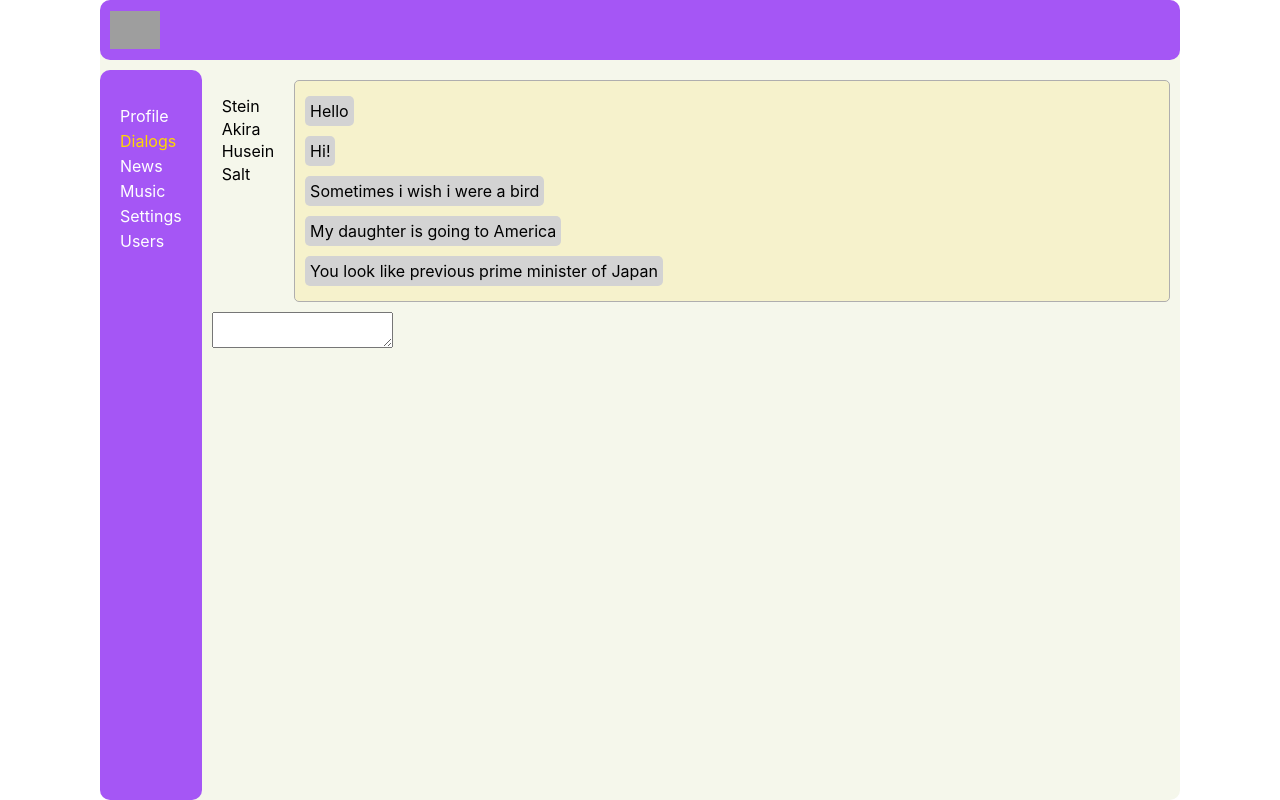
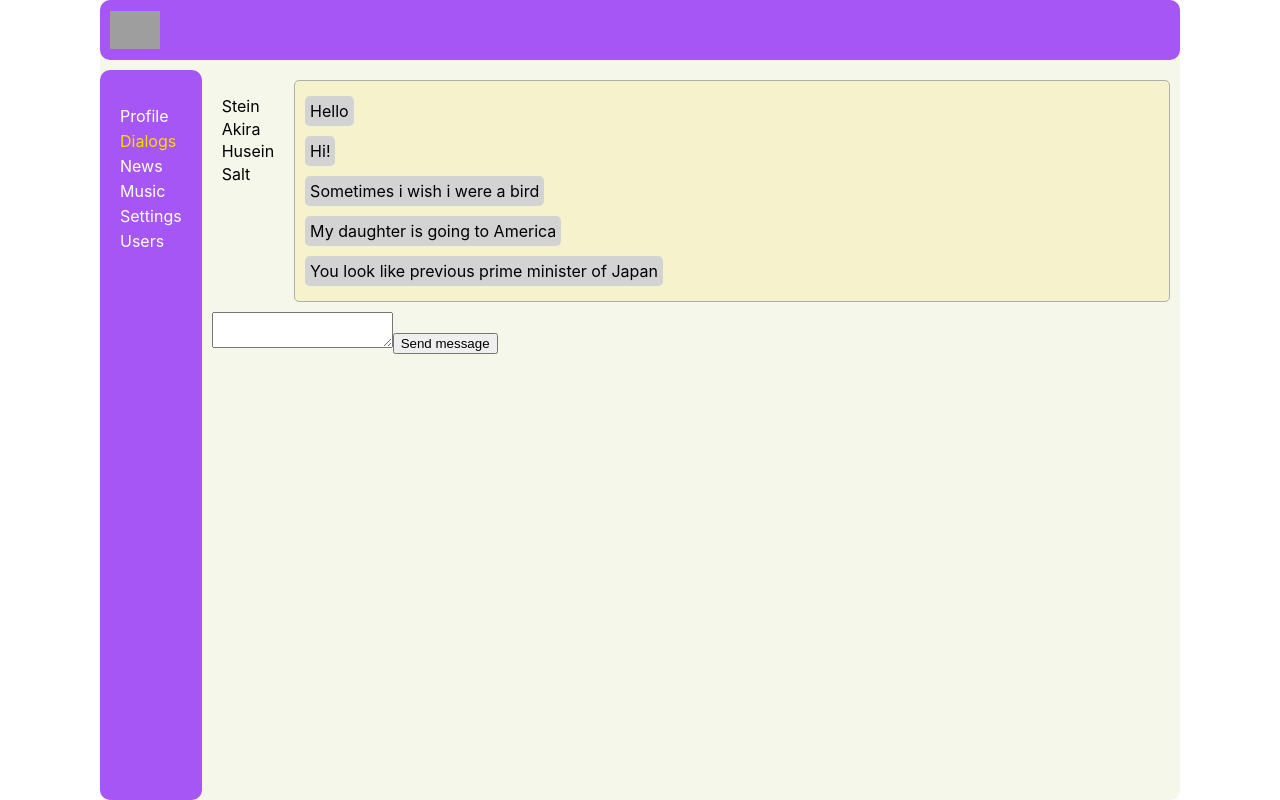
Before and after one commit to Ravshanichk/socNetwork, a React (Create React App) app: page /dialogs in a window 1280 px wide. Built offline with nearby package versions, Linux system fonts and the light colour scheme; grey boxes are pictures that could not be loaded.

Commit message:
33. FLUX architecture render.js

```diff
--- a/src/App.js
+++ b/src/App.js
@@ -14,14 +14,13 @@ const App = (props) => {
 
 
 
-
   return (
     <div className={s.wrapper}>
       <Header />
       <Navbar />
       <div className={s.content}>
         <Routes>
-          <Route path="/profile" element={<Profile posts={props.appState.profilePage} />} />
+          <Route path="/profile" element={<Profile posts={props.appState.profilePage} addPost={props.addPost} />} />
           <Route path="/dialogs/*" element={<Dialogs dialogItems={props.appState.dialogsPage.dialogsItems} messages={props.appState.dialogsPage.messages}/>} />
           <Route path="/news" element={<News />} />
           <Route path="/Music" element={<Music />} />
--- a/src/components/Dialogs/Dialogs.jsx
+++ b/src/components/Dialogs/Dialogs.jsx
@@ -1,9 +1,16 @@
-import React from "react";
+import React, { useRef } from "react";
 import s from "./Dialogs.module.css";
 import DialogUser from "./DialogUser/DialogUser";
 import Message from "./Message/Message";
 
 const Dialogs = (props) => {
+
+  let newMessage = useRef();
+
+  let addMessage = () =>{
+    let text = newMessage.current.value;
+    alert(text)
+  }
   debugger
   return (
     <div>
@@ -28,7 +35,8 @@ const Dialogs = (props) => {
         </div>
       </div>
       <div>
-      <textarea></textarea>
+      <textarea ref={newMessage}></textarea>
+      <button onClick={addMessage}>Send message</button>
       </div>
 
     </div>
--- a/src/components/Profile/MyPosts/MyPosts.jsx
+++ b/src/components/Profile/MyPosts/MyPosts.jsx
@@ -8,7 +8,8 @@ const MyPosts = (props) => {
 
   let addPost = () =>{
     let text = newPostElement.current.value;
-    alert(text)
+    props.addPost(text)
+    text = '';
   }
 
   return (
--- a/src/components/Profile/Profile.jsx
+++ b/src/components/Profile/Profile.jsx
@@ -8,7 +8,7 @@ const Profile = (props) =>{
     return(
         <div className={s.profile}>
             <ProfileInfo/>
-            <MyPosts posts={props.posts}></MyPosts>
+            <MyPosts posts={props.posts} addPost={props.addPost}></MyPosts>
         </div>
     )
 }
--- a/src/index.js
+++ b/src/index.js
@@ -1,21 +1,6 @@
-import React from 'react';
-import ReactDOM from 'react-dom/client';
-import './index.css';
-import App from './App';
-import reportWebVitals from './reportWebVitals';
-import { BrowserRouter } from 'react-router-dom';
-import state from './redux/state';
-
-const root = ReactDOM.createRoot(document.getElementById('root'));
-root.render(
-  <BrowserRouter>
-    <App appState = {state}/>
-  </BrowserRouter>
+import renderEntireTree from './render';
+import state from './redux/state'
 
 
-);
 
-// If you want to start measuring performance in your app, pass a function
-// to log results (for example: reportWebVitals(console.log))
-// or send to an analytics endpoint. Learn more: https://bit.ly/CRA-vitals
-reportWebVitals();
+renderEntireTree(state);
--- a/src/redux/state.js
+++ b/src/redux/state.js
@@ -1,10 +1,8 @@
+import renderEntireTree from "../render";
+
 let state = {
   profilePage: [
-    {
-      id: 1,
-      message: "Sometime owls are not what they look like",
-      likeCount: 3,
-    },
+    { id: 1,message: "Sometime owls are not what they look like",likeCount: 3,},
     { id: 2, message: "YOU!", likeCount: 0 },
     { id: 3, message: "Just let it go", likeCount: 1 },
   ],
@@ -29,4 +27,15 @@ let state = {
 
 };
 
+export let addPost = (newMessage) => {
+
+  let newPost = {
+    id: 4,
+    message: newMessage,
+    likeCount: 10
+  }
+  state.profilePage.push(newPost);
+  renderEntireTree(state)
+}
+
 export default state
--- /dev/null
+++ b/src/render.js
@@ -0,0 +1,22 @@
+
+import React from 'react';
+import ReactDOM from 'react-dom/client';
+import './index.css';
+import App from './App';
+import { BrowserRouter } from 'react-router-dom';
+import { addPost } from './redux/state';
+
+
+
+
+
+let renderEntireTree =(state)=>{
+  const root = ReactDOM.createRoot(document.getElementById('root'));
+root.render(
+  <BrowserRouter>
+    <App appState = {state} addPost={addPost}/>
+  </BrowserRouter>
+);
+}
+
+export default renderEntireTree
```
